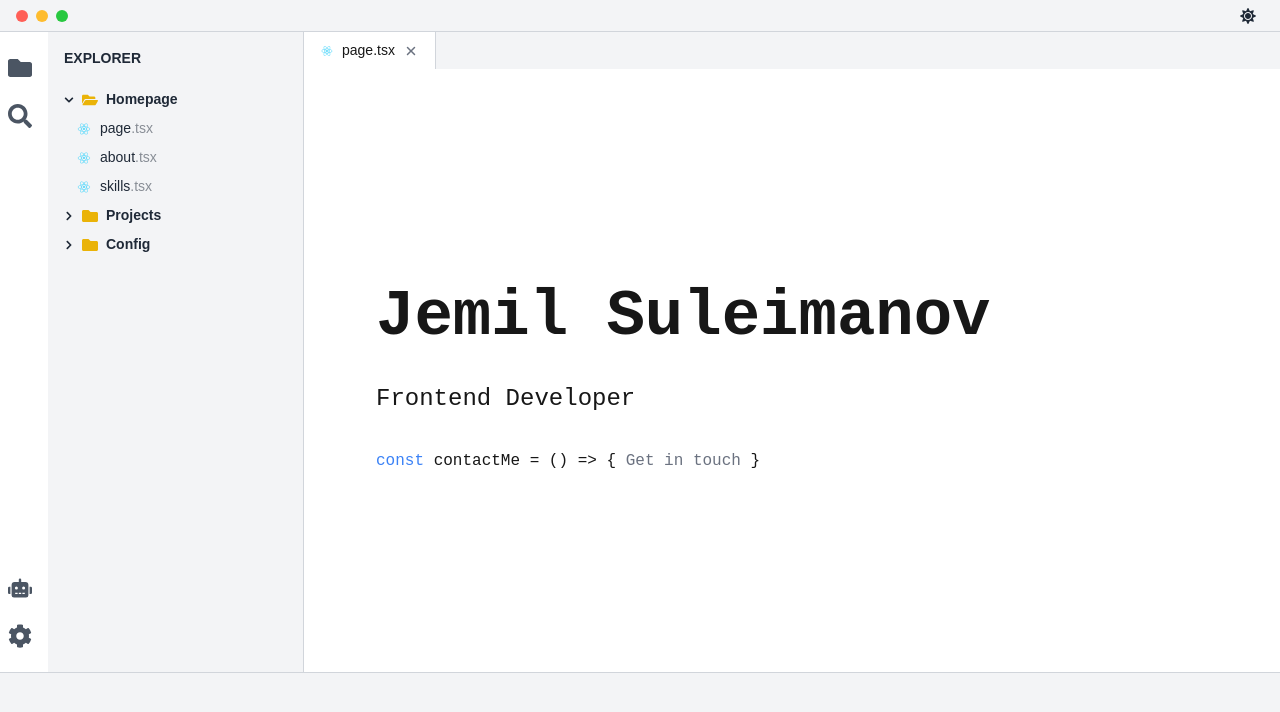
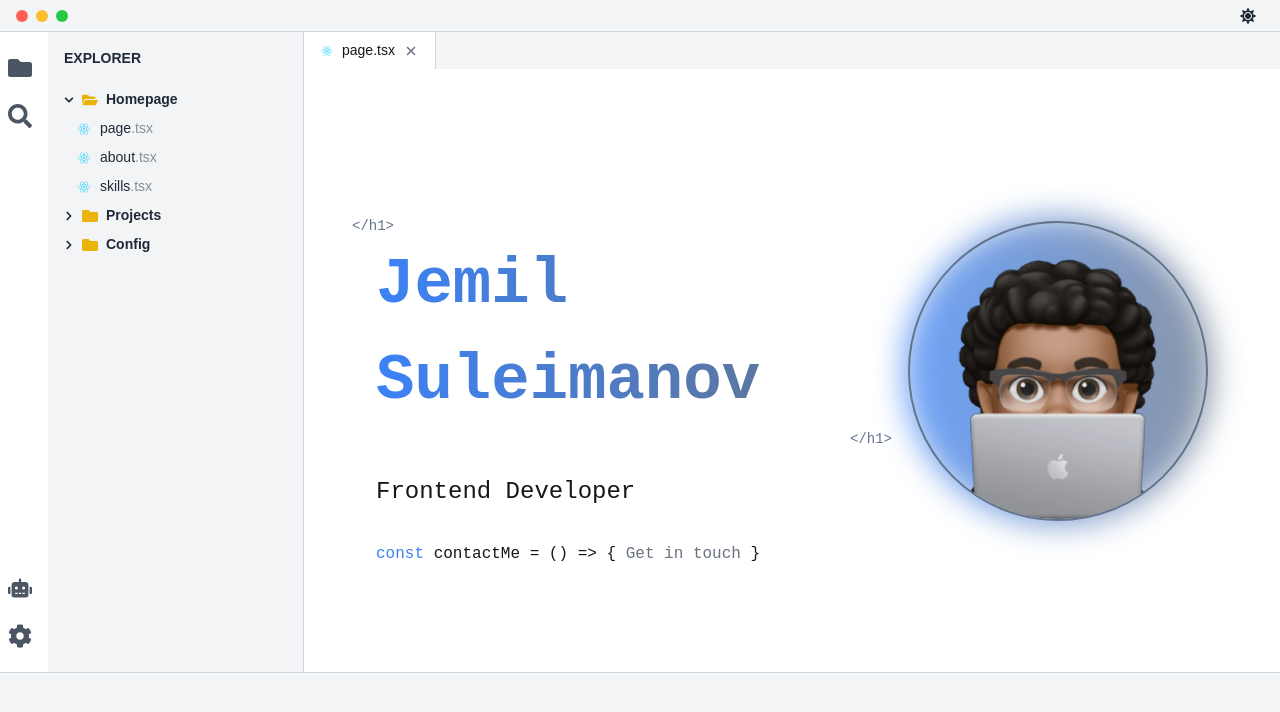
Before and after one commit to jemil-suleimanov/jemil-s, a Next.js app: page / in a window 1280 px wide. Shown: the top 712 px of the page. Built offline with nearby package versions, Linux system fonts and the light colour scheme.

Commit message:
improve hero page

```diff
--- a/app/page.tsx
+++ b/app/page.tsx
@@ -1,26 +1,41 @@
 "use client";
 
 import React, { useState } from 'react';
+import Image from 'next/image';
+import Me from '@/public/images/me.webp';
+import { useAppSelector, useAppDispatch } from './lib/hooks';
+import { setTheme, themes } from '../app/lib/store';
+
 
 const Home: React.FC = () => {
   const [isContactHovered, setIsContactHovered] = useState(false);
   const [isContactClicked, setIsContactClicked] = useState(false);
+  const theme = useAppSelector((state) => state.theme.value);
+  const dispatch = useAppDispatch();
 
   const linkedinLink = "https://www.linkedin.com/in/jemil-suleimanov-559852116/";
 
   const contactMe = () => {
     setIsContactClicked(true);
+  };
 
-    // Add delay before navigation
-    setTimeout(() => {
-      window.open(linkedinLink, '_blank');
-    }, 2500);
+  const cycleTheme = () => {
+    const currentIndex = themes.indexOf(theme);
+    const nextIndex = (currentIndex + 1) % themes.length;
+    dispatch(setTheme(themes[nextIndex]));
   };
 
   return (
     <div className="h-full flex items-center justify-center bg-background text-foreground font-mono">
-      <div className="w-full max-w-4xl p-8">
-        <h1 className="text-6xl font-bold mb-4">Jemil Suleimanov</h1>
+      <div className="max-w-4xl p-8 flex items-center gap-12">
+        <div>
+          <div className="pt-10">
+            <p className="font-mono text-sm text-secondary -ml-6">{"</h1>"}</p>
+            <h1 className="text-6xl font-bold bg-gradient-to-r from-primary to-secondary bg-clip-text text-transparent">
+              Jemil Suleimanov
+            </h1>
+            <p className="font-mono text-sm text-secondary mb-6 -mr-8 text-right">{"</h1>"}</p>
+          </div>
           <p className="text-2xl mb-8">Frontend Developer</p>
           <div className="space-y-2">
             <div
@@ -28,7 +43,6 @@ const Home: React.FC = () => {
               onMouseEnter={() => setIsContactHovered(true)}
               onMouseLeave={() => {
                 setIsContactHovered(false);
-              setIsContactClicked(false);
               }}
               onClick={contactMe}
             >
@@ -51,7 +65,17 @@ const Home: React.FC = () => {
                   <br />
                   <span className="text-gray-700">a.click();</span>
                   <br />
-                <span className="text-gray-500">Opening LinkedIn profile...</span>
+                  <span className="text-gray-500">
+                    <span className="inline-block animate-[pointing_1s_ease-in-out_infinite]">👉</span>{" "}
+                    <a
+                      href={linkedinLink}
+                      target="_blank"
+                      rel="noopener noreferrer"
+                      className="hover:text-primary transition-colors duration-200"
+                    >
+                      open profile
+                    </a>
+                  </span>
                   <br />
                 </div>
               ) : (
@@ -63,20 +87,21 @@ const Home: React.FC = () => {
             </div>
           </div>
         </div>
-      <div className="absolute top-1/2 right-20 transform -translate-y-1/2">
-        <div className="
-          text-9xl sm:text-[12rem] md:text-[16rem] lg:text-[20rem]
-          transition-all duration-300
-          relative
-          opacity-0
-        ">
-          <div className="
-            absolute inset-0
-            bg-gradient-to-br from-primary to-secondary
-            opacity-50 blur-2xl
-            transform scale-110
-            z-0
-          "></div>
+
+        {/* Profile image with colorful shadow */}
+        <div className="relative">
+          <div className="absolute -inset-1 bg-gradient-to-r from-primary to-secondary rounded-full opacity-75 group-hover:opacity-100 blur-lg transition duration-200"></div>
+          <div className="relative rounded-full overflow-hidden w-[300px] h-[300px] border-2 border-secondary">
+            <Image
+              onClick={cycleTheme}
+              src={Me}
+              alt="Jemil Suleimanov"
+              width={300}
+              height={300}
+              className="object-cover cursor-pointer"
+              priority
+            />
+          </div>
         </div>
       </div>
     </div>
--- a/tailwind.config.js
+++ b/tailwind.config.js
@@ -33,6 +33,15 @@ module.exports = {
         '5xl': '3rem',
         '6xl': '4rem',
       },
+      keyframes: {
+        pointing: {
+          '0%, 100%': { transform: 'translateX(0)' },
+          '50%': { transform: 'translateX(5px)' },
+        }
+      },
+      animation: {
+        pointing: 'pointing 1s ease-in-out infinite',
+      },
     },
   },
   plugins: [
```
Also changed, not shown: public/images/me.webp (added). Lines whose indentation alone changed are shown as unchanged.
